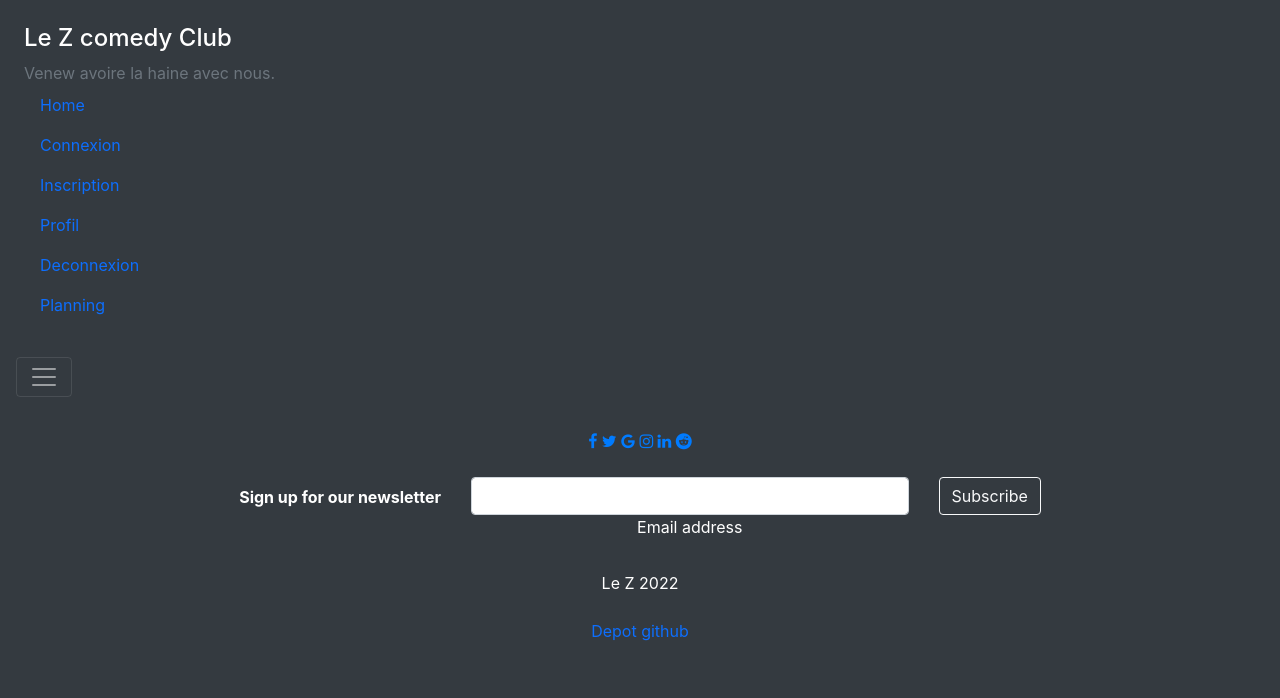
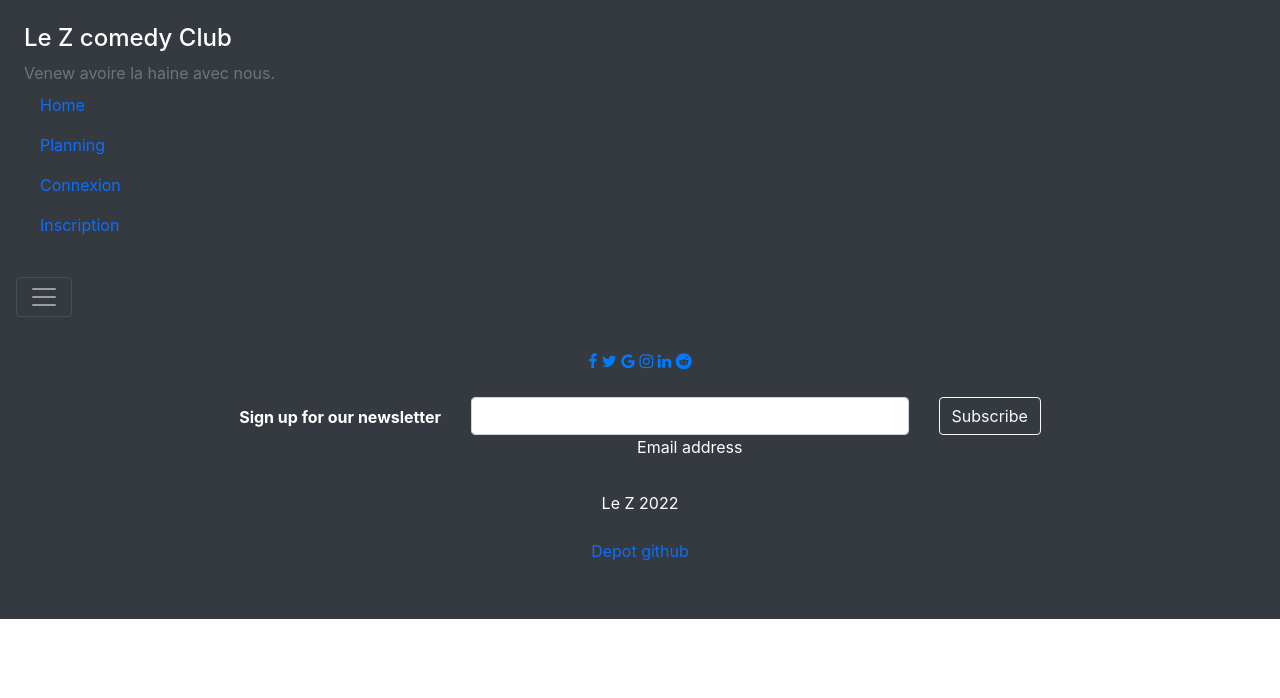
Before and after one commit to yacine-boucetta/reservation-salles, a PHP site: page / in a window 1280 px wide, after a click that opens the changed part. Shown: the top 698 px of the page. Run offline with PHP 8.4, Linux system fonts and the light colour scheme; some libraries are stand-ins or nearby versions.

Commit message:
Link header

```diff
--- a/template/headerIndex.php
+++ b/template/headerIndex.php
@@ -18,12 +18,21 @@
             <div class="bg-dark p-4">
             <h5 class="text-white h4">Le Z comedy Club</h5>
             <span class="text-muted">Venew avoire la haine avec nous.</span>
-            <a class="nav-item nav-link active" href="index.php">Home </a>
+            <?php if(isset($_SESSION['user']) && $_SESSION['user'] != ''){
+            echo
+            "<a class='nav-item nav-link active' href='index.php'>Home </a>
+            <a class='nav-item nav-link' href='pages/planning.php'>Planning</a>
+            <a class='nav-item nav-link' href='pages/profil.php'>Profil</a>
+            <a class='nav-item nav-link' href='pages/deconnexion.php'>Deconnexion</a>";
+            }
+            else{
+                echo
+            "<a class='nav-item nav-link active' href='index.php'>Home </a>
+            <a class='nav-item nav-link' href='pages/planning.php'>Planning</a>
             <a class='nav-item nav-link' href='pages/connexion.php'>Connexion</a>
-            <a class='nav-item nav-link' href='pages/inscription.php'>Inscription</a>
-            <a class='nav-item nav-link' href='pages/profil.php'>Profil</a>
-            <a class='nav-item nav-link' href='pages/deconnexion.php'>Deconnexion</a>
-            <a class='nav-item nav-link' href='pages/planning.php'>Planning</a>
+            <a class='nav-item nav-link' href='pages/inscription.php'>Inscription</a>";
+            }
+            ?>
         </div>
     </div>
     <nav class="navbar navbar-dark bg-dark">
```
Also changed, not shown: template/header.php (+14 -4 lines), template/headerResa.php (+16 -6 lines).
